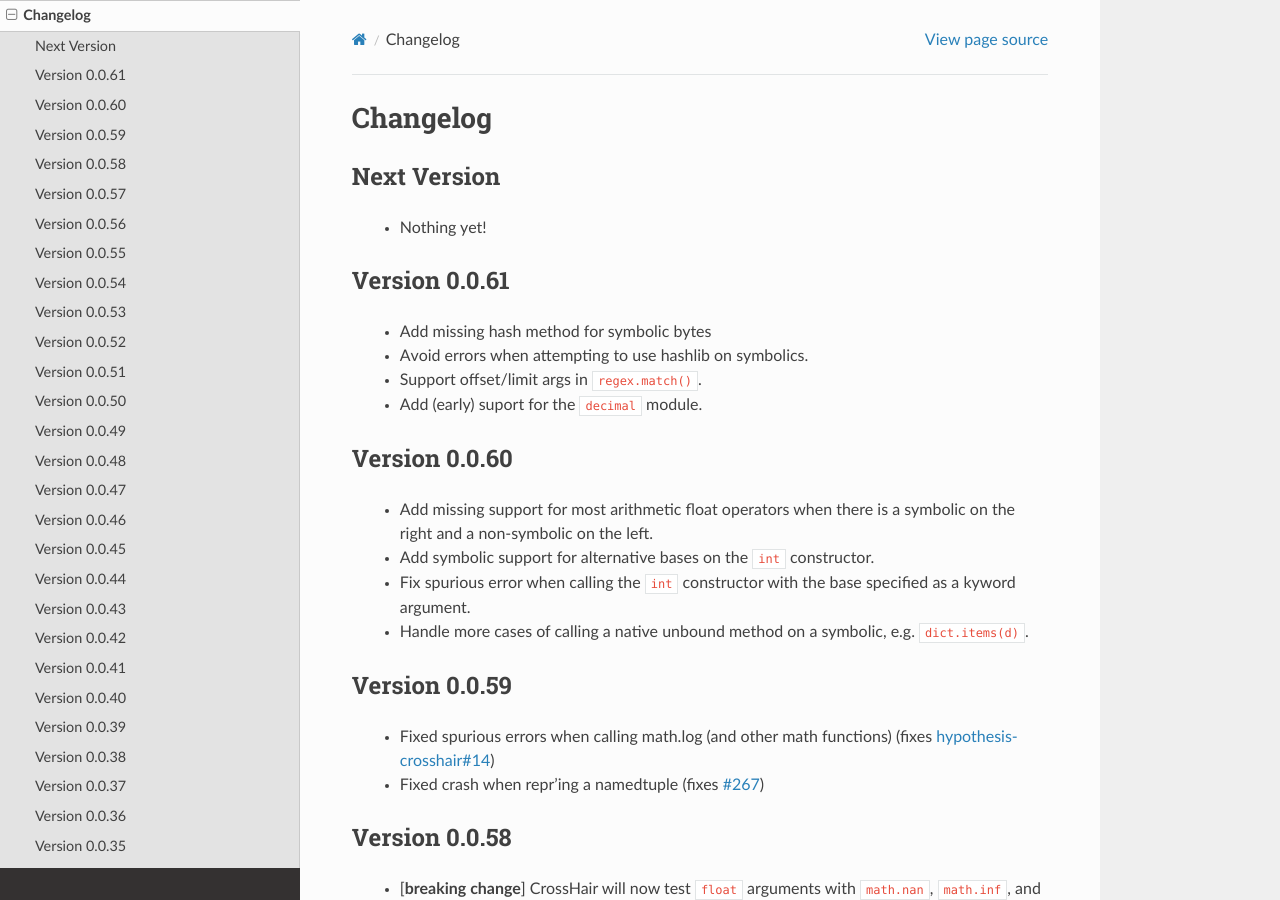
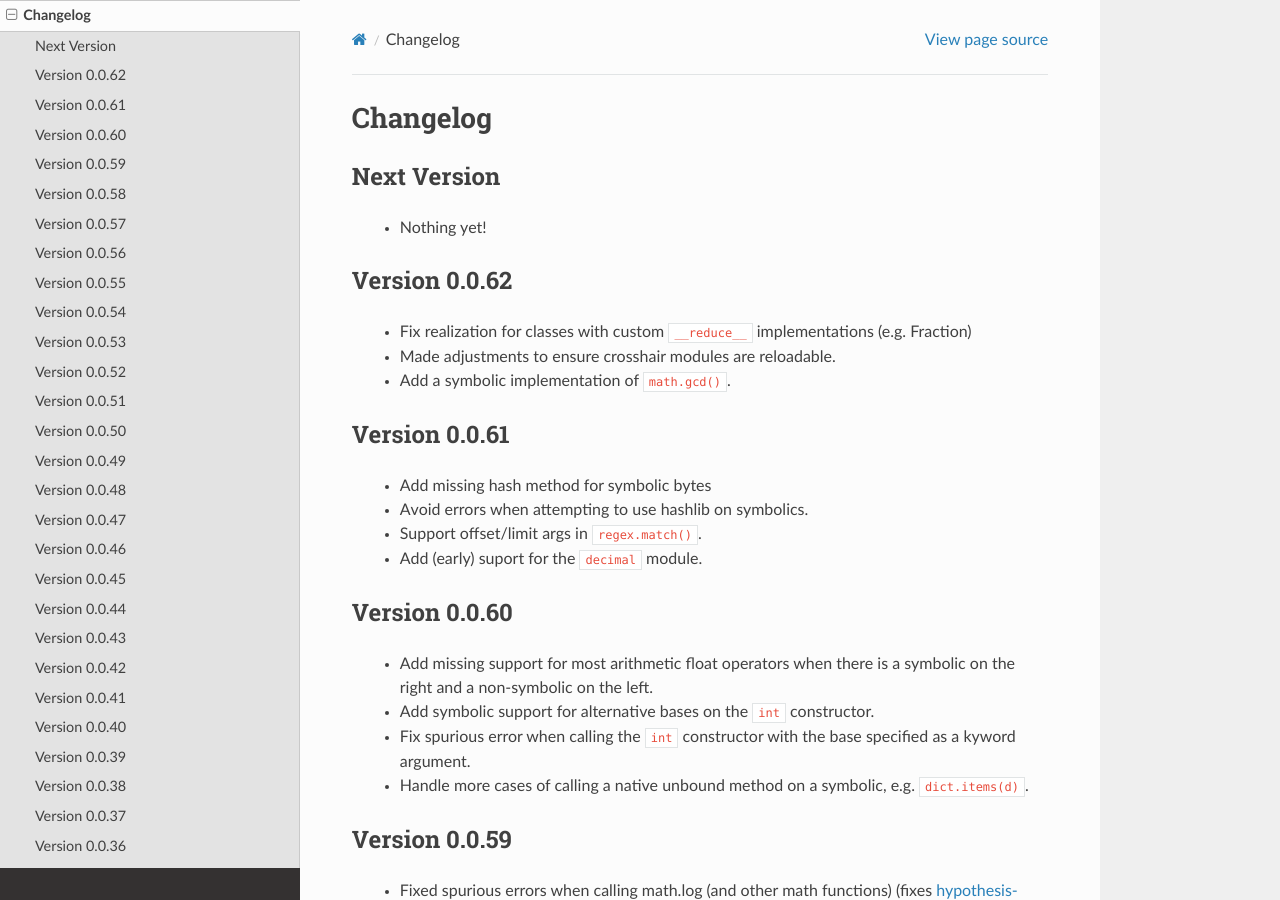
Before and after one commit to pschanely/CrossHair, a Sphinx documentation site: the page built from doc/source/changelog.rst, in a window 1280 px wide and 900 px high. Built offline with Sphinx 7.4.7 and the Read the Docs theme 2.0.0, drawn with Linux system fonts in a browser that asks for light colours; the version number is read from the project's files by our own code.

Commit message:
Update changelog

```diff
--- a/doc/source/changelog.rst
+++ b/doc/source/changelog.rst
@@ -7,6 +7,14 @@ Next Version
 ------------
 
   * Nothing yet!
+
+
+Version 0.0.62
+--------------
+  * Fix realization for classes with custom ``__reduce__`` implementations
+    (e.g. Fraction)
+  * Made adjustments to ensure crosshair modules are reloadable.
+  * Add a symbolic implementation of ``math.gcd()``.
 
 
 Version 0.0.61
```
